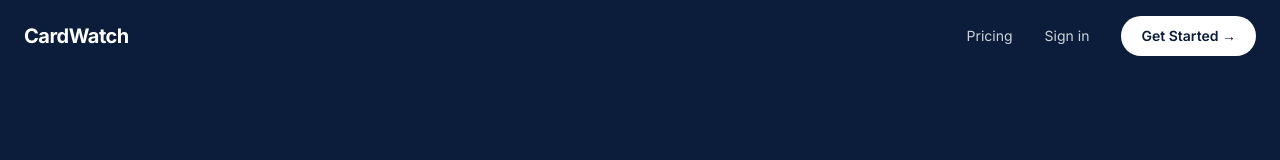
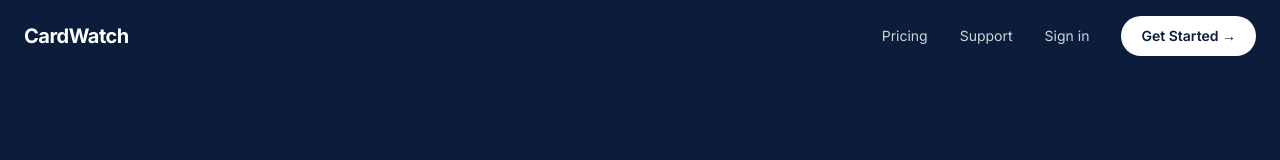
Before and after one commit to piercepaulemail-cyber/cardwatch, a Next.js app: page / in a window 1280 px wide. Shown: the top 160 px of the page. Built offline with nearby package versions, Linux system fonts and the light colour scheme.

Commit message:
Add support link to nav header

```diff
--- a/src/app/page.tsx
+++ b/src/app/page.tsx
@@ -12,6 +12,9 @@
           <Link href="/pricing" className="hover:text-white transition">
             Pricing
           </Link>
+          <a href="mailto:hello@mycardwatch.com" className="hover:text-white transition">
+            Support
+          </a>
           <Link href="/login" className="hover:text-white transition">
             Sign in
           </Link>
```
